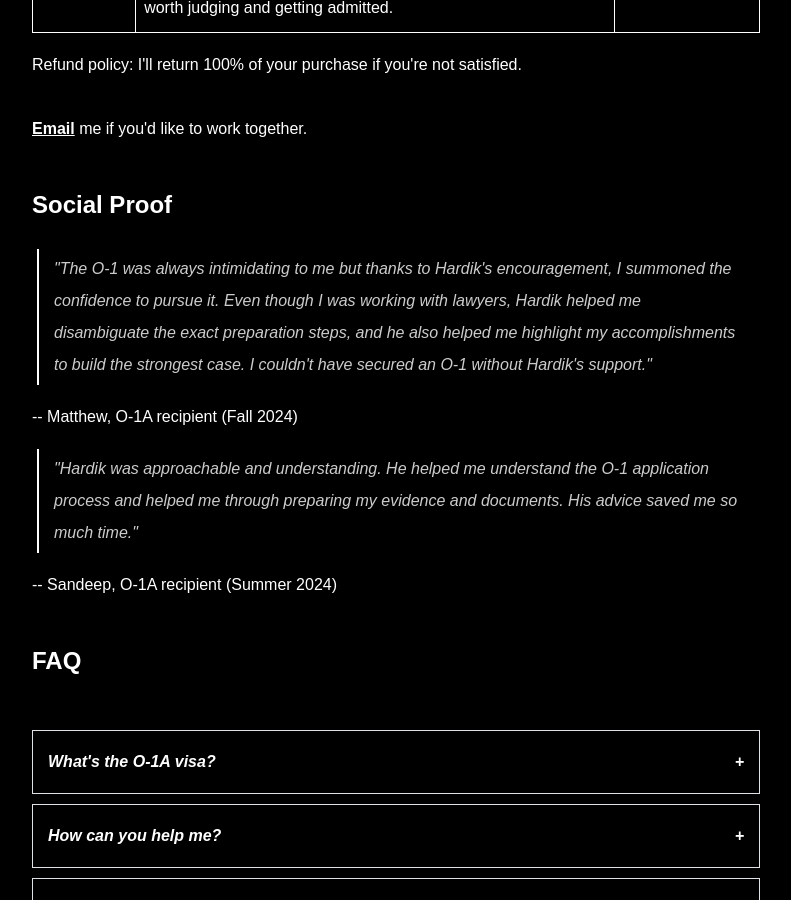
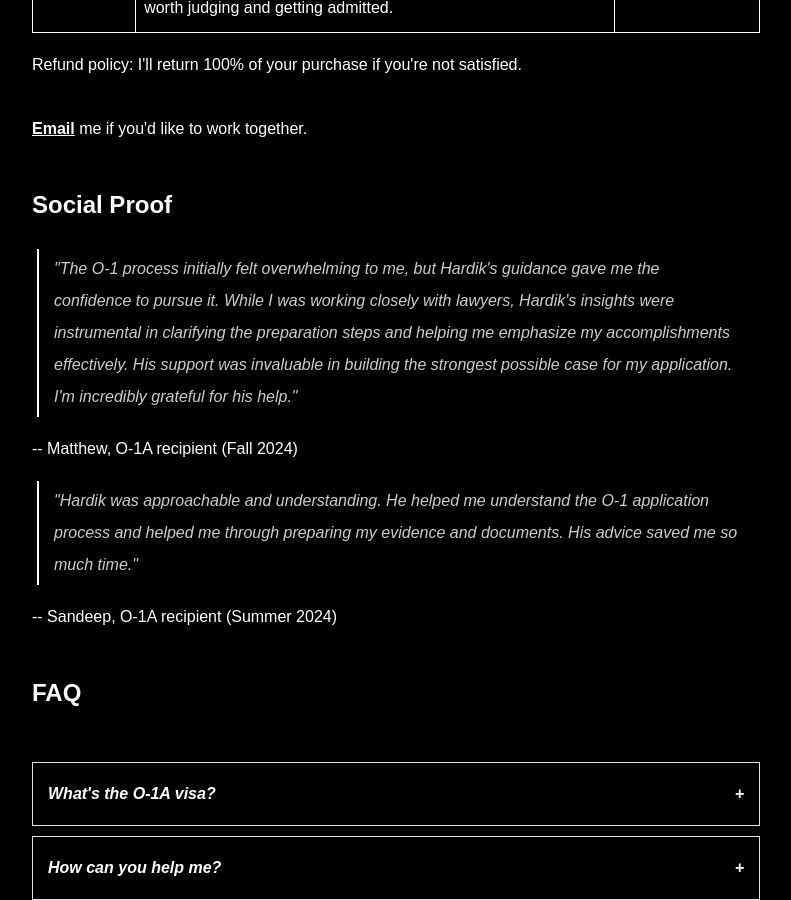
Before and after one commit to hardik-vala/hardik-vala, a Jekyll site: the page built from consulting.html, in a window 1280 px wide and 900 px high, scrolled down 1703 px. Shown: the whole window, without its empty margins (244-1035 px from the left). Built offline with Jekyll 4.4.1, drawn with Linux system fonts in a browser that asks for light colours.

Commit message:
Update quote.

```diff
--- a/consulting.html
+++ b/consulting.html
@@ -73,10 +73,10 @@ title: Consulting
 
   <h2>Social Proof</h2>
 
-  <blockquote>"The O-1 was always intimidating to me but thanks to Hardik's encouragement, I summoned the confidence to
-    pursue it. Even though I was working with lawyers, Hardik helped me disambiguate the exact preparation steps, and he
-    also helped me highlight my accomplishments to build the strongest case. I couldn't have secured an O-1 without
-    Hardik's support."
+  <blockquote>"The O-1 process initially felt overwhelming to me, but Hardik's guidance gave me the confidence to pursue
+    it. While I was working closely with lawyers, Hardik's insights were instrumental in clarifying the preparation
+    steps and helping me emphasize my accomplishments effectively. His support was invaluable in building the strongest
+    possible case for my application. I'm incredibly grateful for his help."
   </blockquote>
   <p>-- Matthew, O-1A recipient (Fall 2024)</p>
 
```
